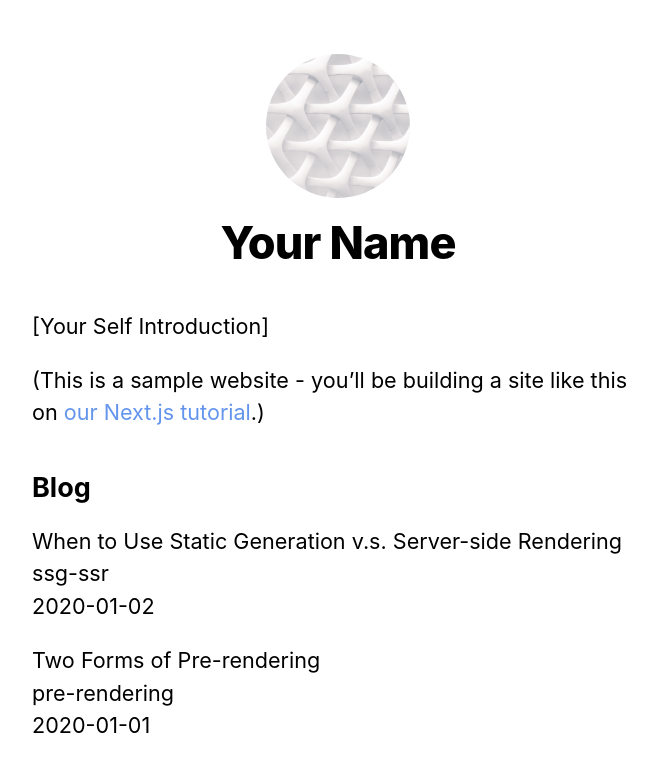
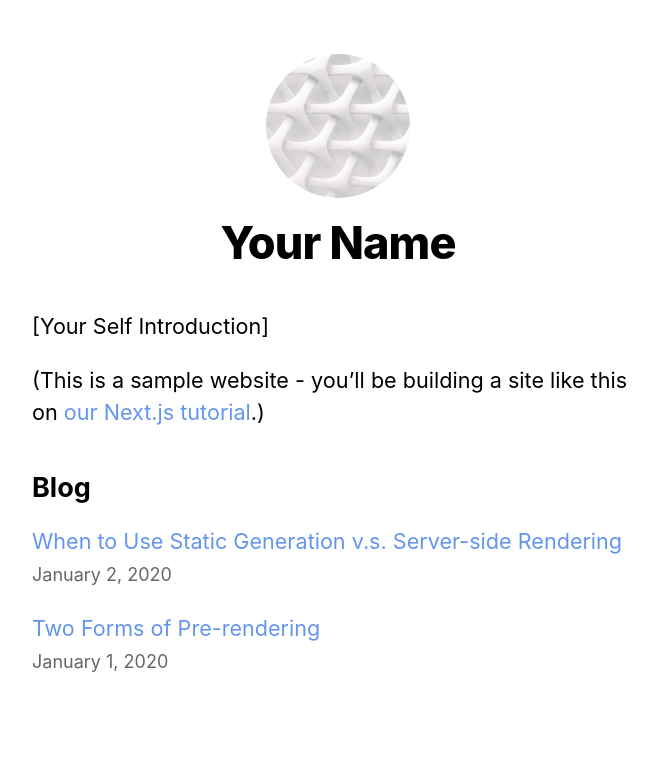
Before and after one commit to ayerest/nextjs-blog, a Next.js app: page / in a window 1280 px wide. Shown: the top 772 px of the page, without its empty margins (302-959 px from the left). Built offline with nearby package versions, Linux system fonts and the light colour scheme.

Commit message:
adding links

```diff
--- a/pages/index.js
+++ b/pages/index.js
@@ -1,6 +1,8 @@
-import Head from 'next/head'
-import Layout, { siteTitle } from '../components/layout'
-import utilStyles from '../styles/utils.module.css'
+import Head from 'next/head';
+import Layout, { siteTitle } from '../components/layout';
+import utilStyles from '../styles/utils.module.css';
+import Link from 'next/link';
+import Date from '../components/date';
 
 import { getSortedPostsData } from '../lib/posts'
 
@@ -31,11 +33,13 @@
         <ul className={utilStyles.list}>
           {allPostsData.map(({ id, date, title }) => (
             <li className={utilStyles.listItem} key={id}>
-              {title}
+              <Link href={`/posts/${id}`}>
+                <a>{title}</a>
+              </Link>
               <br />
-              {id}
-              <br />
-              {date}
+              <small className={utilStyles.lightText}>
+                <Date dateString={date} />
+              </small>
             </li>
           ))}
         </ul>
```
